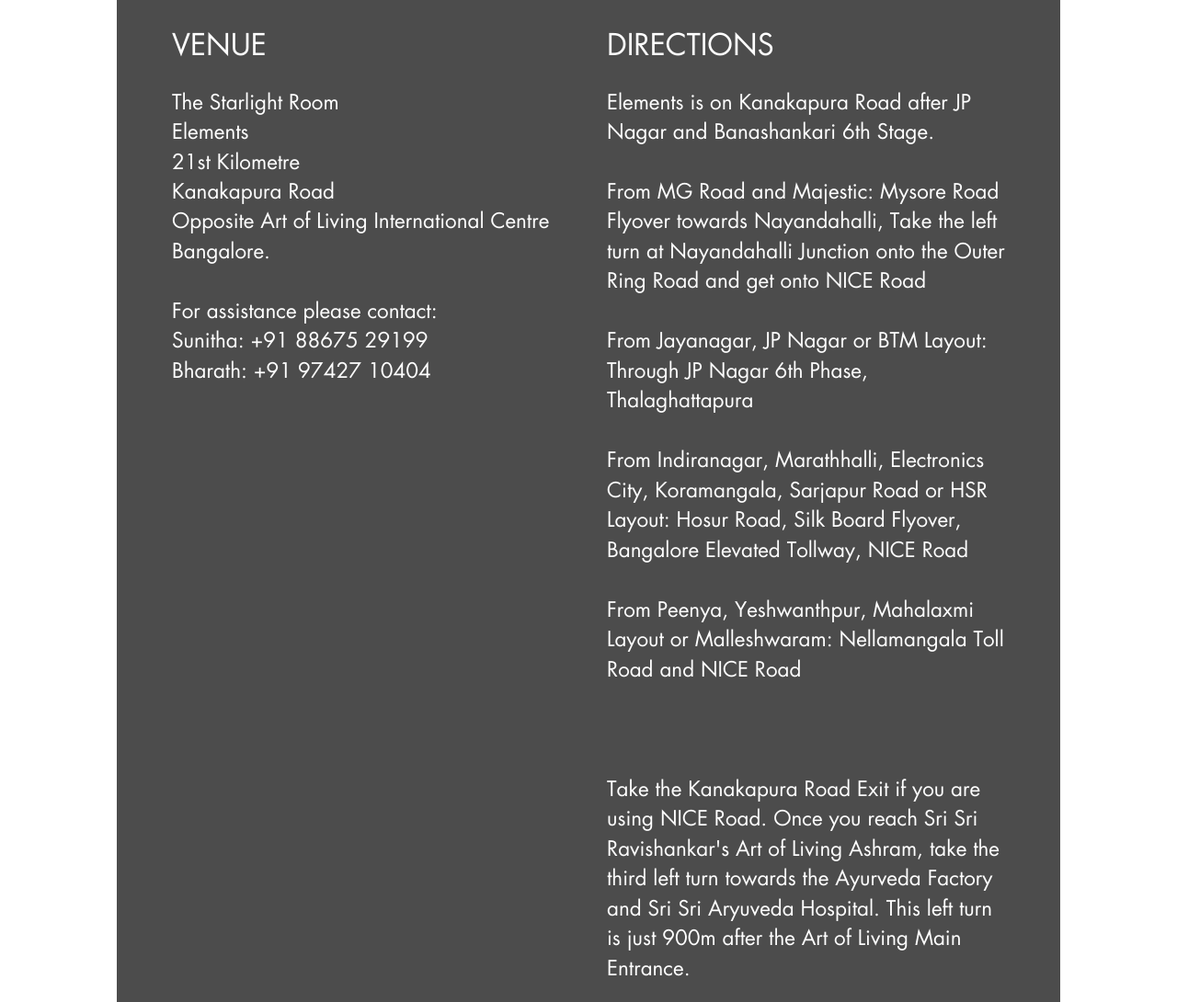
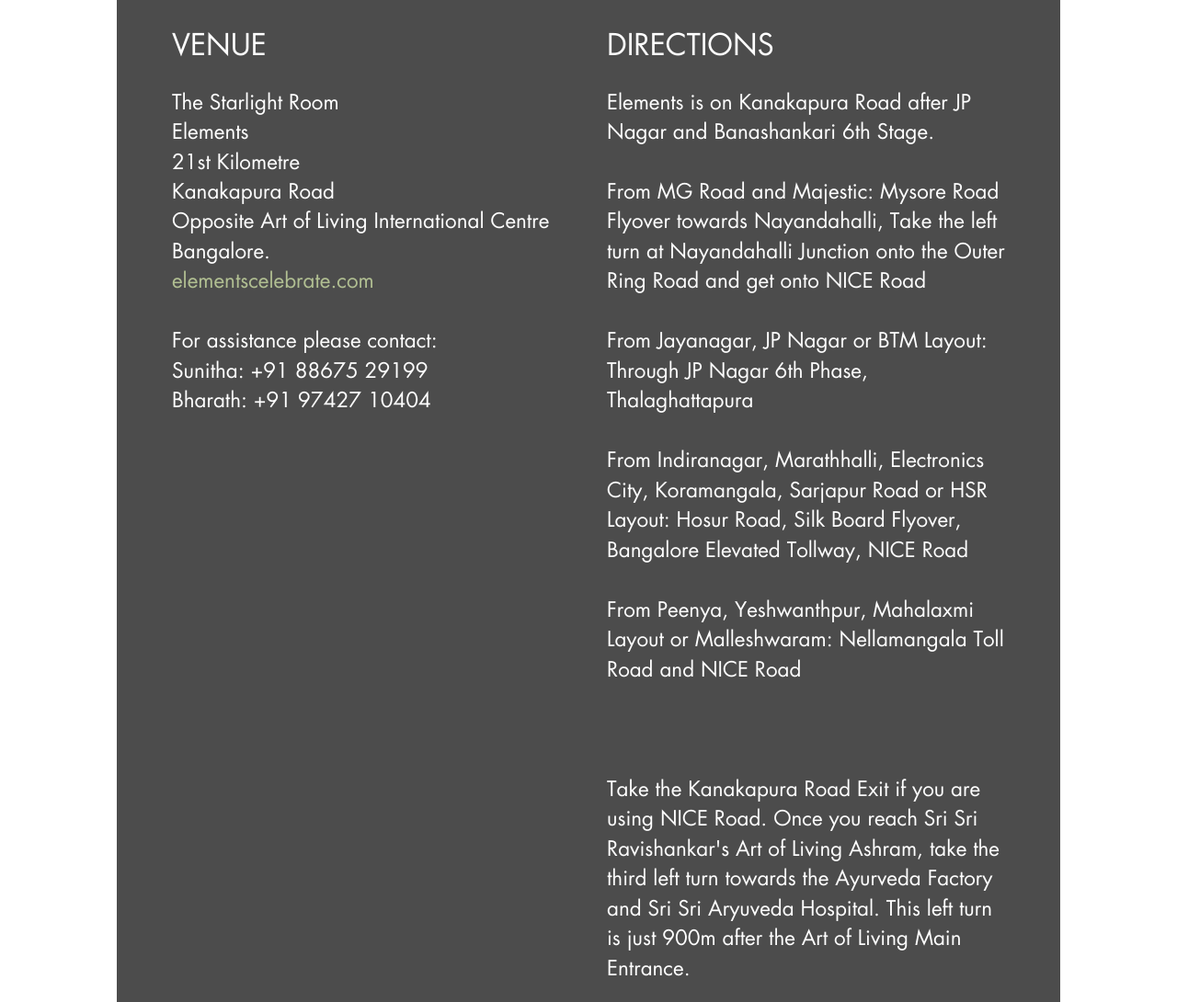
Before and after one commit to anushasrikanth/anushasrikanth.github.io, a plain HTML site: page index.html in a window 1280 px wide. Shown: the part 4272-5362 px from the top of the page at 92% size. Drawn offline with Linux system fonts and the light colour scheme.

Commit message:
added link to elements

```diff
--- a/index.html
+++ b/index.html
@@ -190,6 +190,7 @@
                                 Kanakapura Road <br />
                                 Opposite Art of Living International Centre <br />
                                 Bangalore. <br />
+                                <a href="http://www.elementscelebrate.com">elementscelebrate.com</a> <br />
                                 <br />
                                 For assistance please contact: <br />
                                 Sunitha: <a href="tel:+91-88675-29199">+91 88675 29199</a> <br />
```
